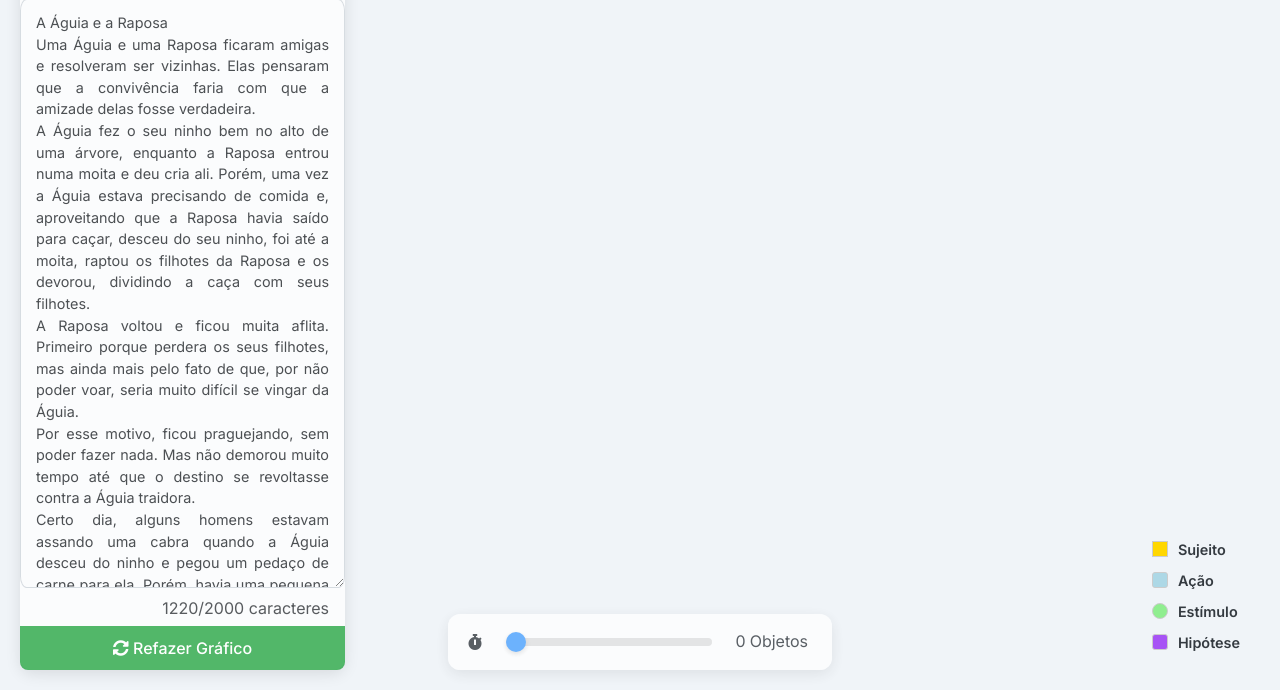
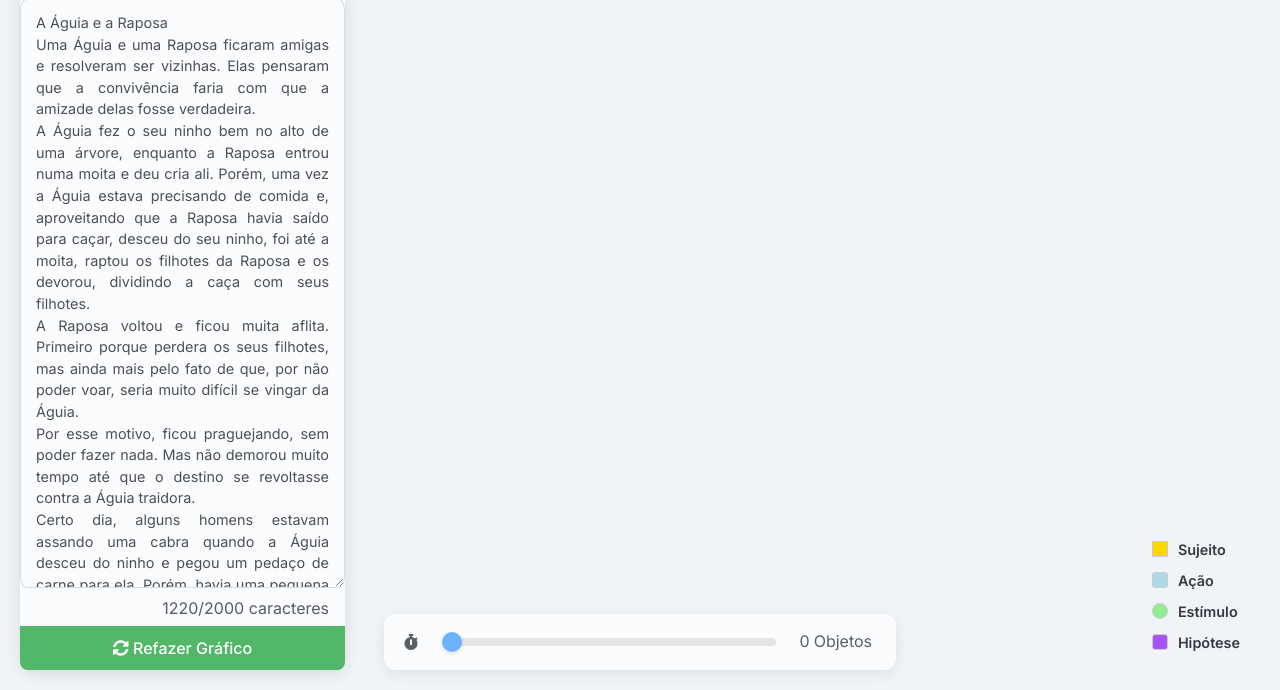
Before and after one commit to andreyduarte/AutoAnaliseFuncional, a Flask app: page /analysis/view/bb224eba-ec17-4e54-9b0c-29eda1d73eeb in a window 1280 px wide. Shown: the part 110-800 px from the top of the page. Run offline with Flask 3, Linux system fonts and the light colour scheme; data comes from the database, SQL or seed files in the repository; some libraries are stand-ins or nearby versions.

Commit message:
Adjust info box width
Increase the width of the `.info-box` element from 30% to 40%.

```diff
--- a/static/css/style.css
+++ b/static/css/style.css
@@ -427,7 +427,7 @@ textarea.form-control:focus {
     bottom: 20px; /* Same as info-box */
     left: 50%;
     transform: translateX(-50%); /* Center horizontally */
-    width: 30%; /* Occupy 30% of screen width */
+    width: 40%; /* Occupy 30% of screen width */
     z-index: 11; /* Overlap mynetwork and info-box */
     background-color: rgba(255, 255, 255, 0.9); /* Semi-transparent background */
     padding: 15px 20px;
```
